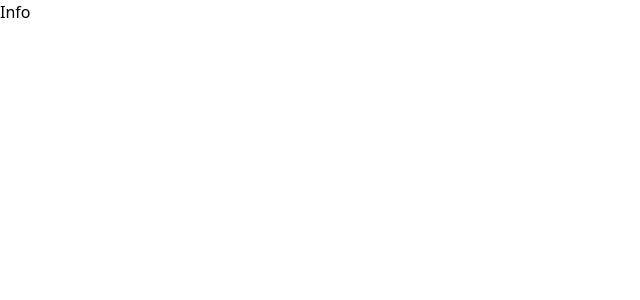
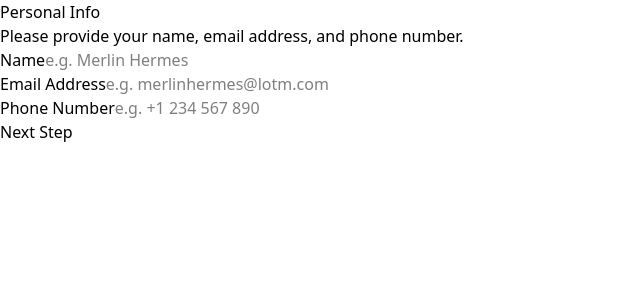
Before and after one commit to nofuenterr/multi-step-form, a React (Vite) app: page / in a window 1280 px wide. Shown: the top 300 px of the page, without its empty margins (0-640 px from the left). Built offline with nearby package versions, Linux system fonts and the light colour scheme.

Commit message:
feat: add formSchema and info form with validation using zod

```diff
--- a/package.json
+++ b/package.json
@@ -14,6 +14,7 @@
 		"check": "npm run lint && npm run format"
 	},
 	"dependencies": {
+		"@hookform/resolvers": "^5.2.2",
 		"@radix-ui/react-accessible-icon": "^1.1.8",
 		"@radix-ui/react-icons": "^1.3.2",
 		"@tailwindcss/vite": "^4.1.18",
--- a/src/components/FormProviderLayout.jsx
+++ b/src/components/FormProviderLayout.jsx
@@ -1,8 +1,16 @@
 import { Outlet } from "react-router-dom"
 import { useForm, FormProvider } from 'react-hook-form'
+import { z } from 'zod'
+import { zodResolver } from '@hookform/resolvers/zod'
+
+const formSchema = z.object({
+  fullName: z.string().min(3, "Your name must be at least 3 characters long"),
+  email: z.email("Invalid email address"),
+  phoneNumber: z.string().min(7, "Invalid phone number"),
+})
 
 export default function FormProviderLayout() {
-  const form = useForm()
+  const form = useForm({ resolver: zodResolver(formSchema), mode: "onChange", })
 
   return (
     <FormProvider {...form}>
--- a/src/pages/Info.jsx
+++ b/src/pages/Info.jsx
@@ -1,5 +1,49 @@
+import { useFormContext } from 'react-hook-form'
+import { useNavigate } from 'react-router-dom'
+
 export default function Info() {
+  const {
+    register,
+    trigger,
+    formState: { errors }
+  } = useFormContext()
+
+  const navigate = useNavigate()
+
+  const infoFields = ['fullName', 'email', 'phoneNumber']
+
+  const nextStep = async () => {
+    const isValid = await trigger(infoFields, { shouldFocus: true })
+
+    if (isValid) {
+      navigate("/plan")
+    }
+  }
+
   return (
-    <div>Info</div>
+    <div>
+      <form>
+        <h1>Personal Info</h1>
+        <p>Please provide your name, email address, and phone number.</p>
+
+        <div>
+          <label htmlFor='fullName'>Name</label>
+          <span>{errors?.fullName?.message}</span>
+          <input type="text" {...register('fullName')} id='fullName' placeholder='e.g. Merlin Hermes' />
+        </div>
+        <div>
+          <label htmlFor='email'>Email Address</label>
+          <span>{errors?.email?.message}</span>
+          <input type="text" {...register('email')} id='email' placeholder='e.g. merlinhermes@lotm.com' />
+        </div>
+        <div>
+          <label htmlFor='phoneNumber'>Phone Number</label>
+          <span>{errors?.phoneNumber?.message}</span>
+          <input type="tel" {...register('phoneNumber')} id='phoneNumber' placeholder='e.g. +1 234 567 890' />
+        </div>
+
+        <button type="button" onClick={nextStep}>Next Step</button>
+      </form>
+    </div>
   )
 }
```
Also changed, not shown: 1 other file (tests, documents, lock files or other folders).
